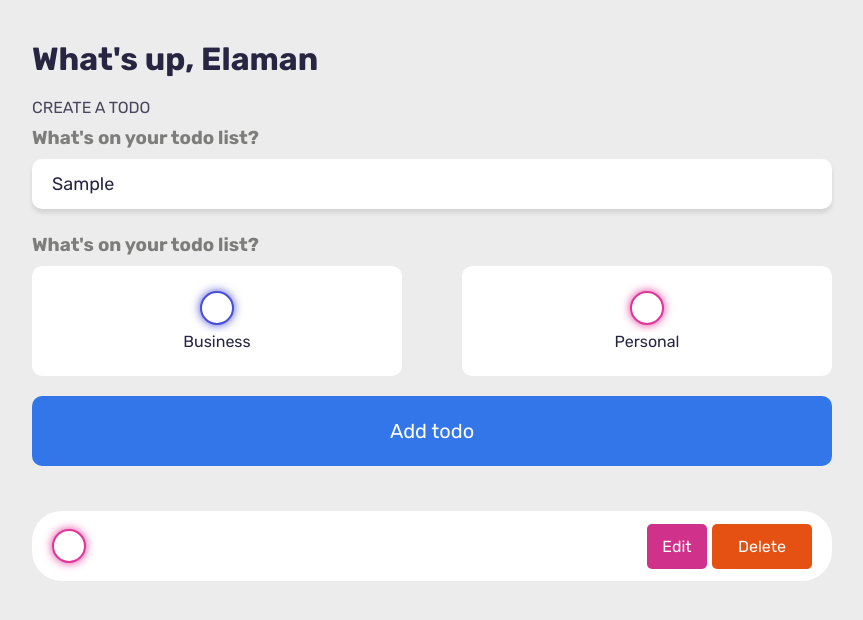
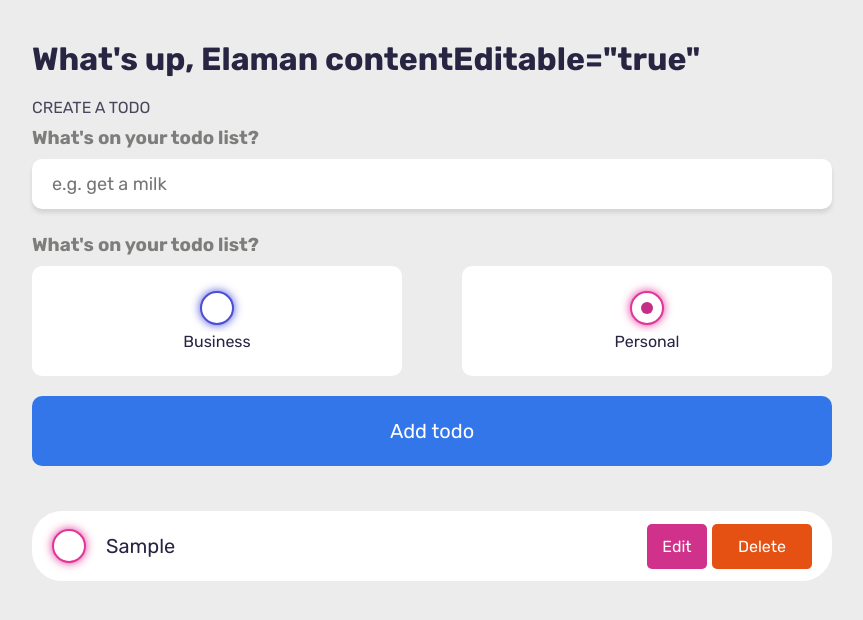
Before and after one commit to ElamanZ/neobis-front-todoList-react, a React (Create React App) app: page / in a window 1280 px wide. Both pictures are taken after typing "Sample" into the empty fields and a click on the button "Add todo". Shown: the top 620 px of the page, without its empty margins (208-1071 px from the left). Built offline with nearby package versions, Linux system fonts and the light colour scheme.

Commit message:
Done add task

```diff
--- a/src/App.js
+++ b/src/App.js
@@ -1,12 +1,11 @@
 import React from "react";
 import MainPage from "./pages/mainPage/MainPage";
-import TodoList from "./pages/components/todoList/TodoList";
 import '../src/index.css'
 function App() {
   return (
       <div className="App">
         <MainPage/>
-        <TodoList/>
+
       </div>
   );
 }
--- /dev/null
+++ b/src/components/todoList/TodoList.jsx
@@ -0,0 +1,37 @@
+import React from 'react';
+import '../todoList/todoList.css'
+function TodoList(props) {
+
+    const handleCheckboxChange = () => {
+        props.onChangeTodoStatus(props.todo.id); // Передача id задачи для обновления статуса
+    };
+    const btnCompleted = () => {
+        return props.todo.completed = !props.todo.completed
+    }
+    return (
+        <>
+            <li className="list-group-item">
+                <div className="list-group-item-left">
+                    <label className="todo-list-radio">
+                        <input
+                            type="checkbox"
+                            onChange={handleCheckboxChange}
+                            checked={props.todo.completed}
+                            onClick={btnCompleted}
+                        />
+                        <span className="radio-btn"></span>
+                    </label>
+                    <span id="editText" className="todo-task-text">{props.todo.text}</span>
+                </div>
+
+                <span className="todo-buttons">
+                    <button className="btn btn-edit-task">Edit</button>
+                    <button className="btn btn-edit-delete">Delete</button>
+                </span>
+            </li>
+
+        </>
+    );
+}
+
+export default TodoList;
--- /dev/null
+++ b/src/components/todoList/todoList.css
@@ -0,0 +1,50 @@
+.list-group-item {
+    width: 100%;
+    height: 70px;
+    border-radius: 30px;
+    display: flex;
+    align-items: center;
+    justify-content: space-between;
+    padding: 10px 20px;
+    background-color: #ffffff;
+    margin: 15px 0;
+    box-sizing: border-box;
+}
+
+.list-group-item-left {
+    display: flex;
+    background-color: transparent;
+    align-items: center;
+}
+.todo-buttons {
+    background-color: transparent;
+}
+
+.todo-buttons {
+    background-color: transparent;
+}
+
+.btn-edit-task {
+    background-color: #CF318B;
+    color: white;
+    border: none;
+    width: 60px;
+    height: 45px;
+    font-size: 16px;
+    border-radius: 5px;
+    padding: 5px 10px;
+    margin-right: 5px;
+    cursor: pointer;
+}
+
+.btn-edit-delete {
+    background-color: #e55113;
+    color: white;
+    border: none;
+    border-radius: 5px;
+    padding: 5px 10px;
+    cursor: pointer;
+    width: 100px;
+    height: 45px;
+    font-size: 16px;
+}
--- a/src/pages/components/todoList/TodoList.jsx
+++ /dev/null
@@ -1,26 +0,0 @@
-import React from 'react';
-
-function TodoList(props) {
-    return (
-        <>
-            <div className="container">
-            <li className="list-group-item">
-                <div className="list-group-item-left">
-                    <label className="todo-list-radio">
-                        <input type="checkbox" id="task_checkbox" data-index="${index}" data-type="toggleTask"/>
-                        <span className="radio-btn ${newNote.category}"></span>
-                    </label>
-                    <span id="editText" className="todo-task-text ${newNote.completed ? 'task-done' : ''}" data-index="${index}" ></span>
-                </div>
-
-                <span className="todo-buttons">
-                    <button className="btn btn-edit-task">Edit</button>
-                    <button className="btn btn-edit-delete">Delete</button>
-                </span>
-            </li>
-            </div>
-        </>
-    );
-}
-
-export default TodoList;
--- a/src/pages/mainPage/MainPage.jsx
+++ b/src/pages/mainPage/MainPage.jsx
@@ -1,48 +1,83 @@
 import React, {useState} from 'react';
 import '../mainPage/mainPage.css'
+import TodoList from "../../components/todoList/TodoList";
 
 function MainPage() {
 
     const [category, setCategory] = useState('personal')
+    const [textTodo, setTextTodo] = useState('')
+
+    const [todos, setTodos] = useState([])
     const handleCategoryChange = (event) => {
         setCategory(event.target.value);
     };
+
+
+    const addNewTodo = () => {
+        if (textTodo !== "") {
+            const newTodo = {
+                text: textTodo,
+                completed: false,
+                category: category === 'personal' ? 'personal' : 'business'
+            }
+            setTodos([...todos, newTodo])
+            setTextTodo('')
+        }
+    }
+
+    const handleChangeTodoStatus = (id) => {
+        setTodos(prevTodos => {
+            return prevTodos.map(todo => {
+                if (todo.id === id) {
+                    return { ...todo, completed: !todo.completed };
+                }
+                return todo;
+            });
+        });
+    };
     return (
         <>
-            <main className="container">
-
-
+            <div className="container">
                     <h1 className="main__title">
                         What's up,{' '}
-                        <span className="main__title edit" contentEditable="true">
-                            Elaman
+                        <span className="main__title edit"  >
+                            Elaman contentEditable="true"
                         </span>
                     </h1>
 
                     <p className="main__description">CREATE A TODO</p>
 
                     <h3 className="main__todoText">What's on your todo list?</h3>
-                    <input type="text" className="main__todoInput" placeholder="e.g. get a milk"/>
+                    <input
+                        className="main__todoInput"
+                        type="text"
+                        placeholder="e.g. get a milk"
+                        value={textTodo}
+                        onChange={e => setTextTodo(e.target.value)}
+                    />
                     <h3 className="main__todoText">What's on your todo list?</h3>
 
                     <div className="radio-buttons">
                         <label className="radio-button">
-                            <input type="radio" name="category" value="business" onChange={handleCategoryChange} />
+                            <input type="radio" name="category" value="business" onChange={handleCategoryChange} checked={category === 'business'}/>
                             <span className="radio-btn business"></span>
                             <div className="radio-title">Business</div>
                         </label>
                         <label className="radio-button">
-                            <input type="radio" name="category" value="personal" onChange={handleCategoryChange} />
+                            <input type="radio" name="category" value="personal" onChange={handleCategoryChange} checked={category === 'personal'}/>
                             <span className="radio-btn personal"></span>
                             <div className="radio-title">Personal</div>
                         </label>
                     </div>
 
-                    <div className="main__btn">
-                        <button className="btn-add-todo">Add todo</button>
-                    </div>
+                <div>
+                    <button className="btnAddTodo" onClick={addNewTodo}>Add todo</button>
+                </div>
 
-            </main>
+                {todos.map((todo) =>
+                    <TodoList todo={todo} key={todo.id} onChangeTodoStatus={handleChangeTodoStatus}/>
+                )}
+            </div>
         </>
     );
 }
--- a/src/pages/mainPage/mainPage.css
+++ b/src/pages/mainPage/mainPage.css
@@ -95,7 +95,32 @@ input:checked ~ .radio-btn::after{
     max-width: 623px;
 
 }
-.btn-add-todo{
+
+.main__todo-text {
+    font-size: 20px;
+}
+
+.todo-list-radio {
+    display: flex;
+    align-items: center;
+    margin-right: 20px;
+    background-color: transparent;
+    cursor: pointer;
+}
+
+.todo-task-text {
+    font-size: 20px;
+    background-color: transparent;
+    border: none;
+    outline: none
+}
+
+.task-done {
+    text-decoration: line-through;
+}
+
+
+.btnAddTodo{
     border: none;
     outline: none;
     width: 100%;
@@ -108,80 +133,13 @@ input:checked ~ .radio-btn::after{
     font-size: 20px;
     margin-bottom: 30px;
 }
-.btn-add-todo:active{
+.btnAddTodo:active{
     box-shadow: 3px 3px 10px #3376EA inset;
     transform: translateY(1px);
-    transition: 0.2s;
+    transition: 0.05s;
 }
-.btn-add-todo:hover{
+.btnAddTodo:hover{
     box-shadow: 3px 3px 10px #3376EA;
     border: none;
-    transition: 0.2s;
+    transition: 0.05s;
 }
-.main__todo-text {
-    font-size: 20px;
-}
-
-.list-group-item {
-    width: 100%;
-    height: 70px;
-    border-radius: 30px;
-    display: flex;
-    align-items: center;
-    justify-content: space-between;
-    padding: 10px 20px;
-    background-color: #ffffff;
-    margin: 15px 0;
-    box-sizing: border-box;
-}
-
-.todo-list-radio {
-    display: flex;
-    align-items: center;
-    margin-right: 20px;
-    background-color: transparent;
-    cursor: pointer;
-}
-
-.btn-edit-task {
-    background-color: #CF318B;
-    color: white;
-    border: none;
-    width: 60px;
-    height: 45px;
-    font-size: 16px;
-    border-radius: 5px;
-    padding: 5px 10px;
-    margin-right: 5px;
-    cursor: pointer;
-}
-
-.btn-edit-delete {
-    background-color: #e55113;
-    color: white;
-    border: none;
-    border-radius: 5px;
-    padding: 5px 10px;
-    cursor: pointer;
-    width: 100px;
-    height: 45px;
-    font-size: 16px;
-}
-.todo-buttons {
-    background-color: transparent;
-}
-.todo-task-text {
-    font-size: 20px;
-    background-color: transparent;
-    border: none;
-    outline: none
-}
-
-.list-group-item-left {
-    display: flex;
-    background-color: transparent;
-    align-items: center;
-}
-.task-done {
-    text-decoration: line-through;
-}
```
Also changed, not shown: src/pages/components/todoList/todoList.css (deleted).
